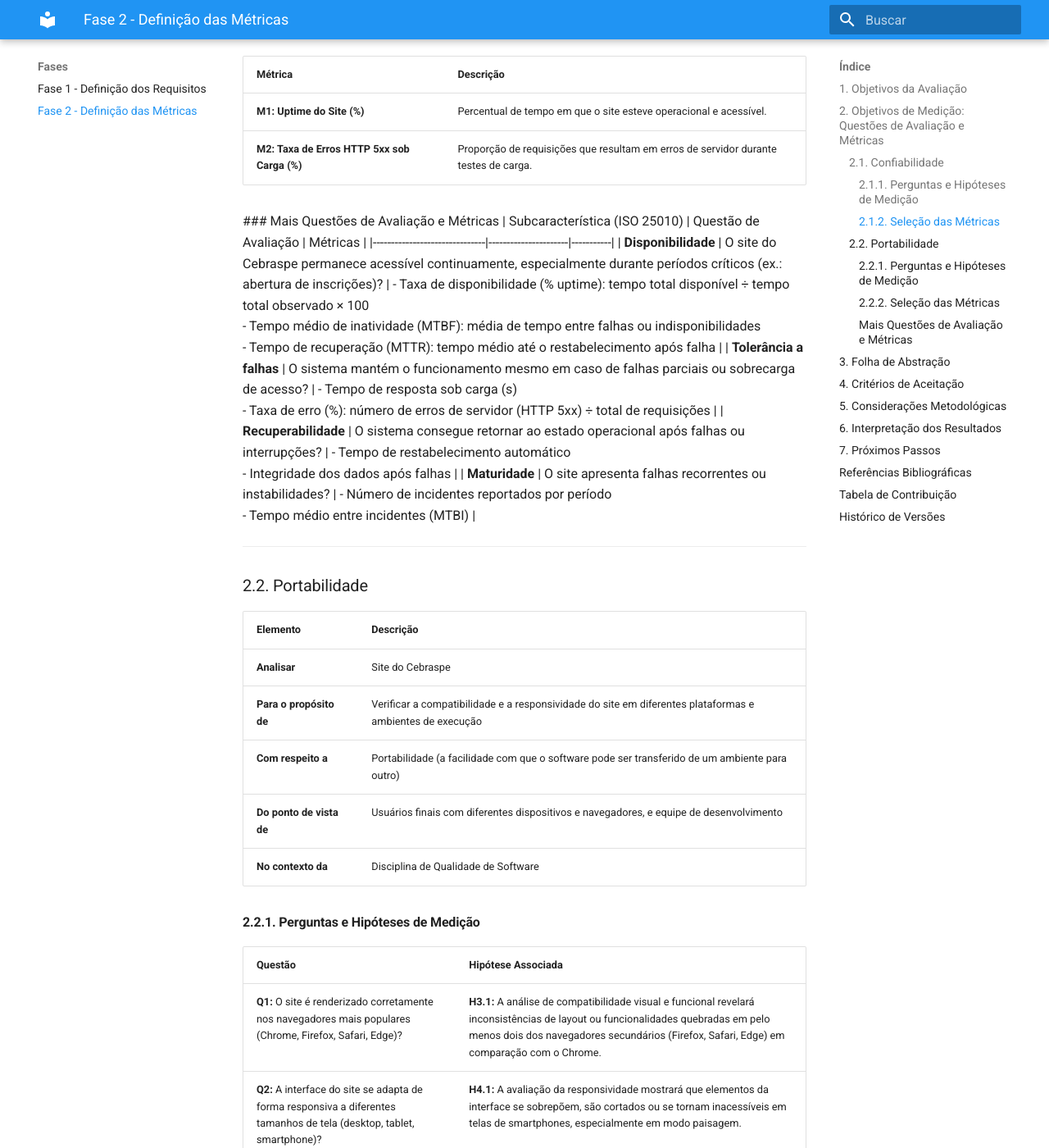
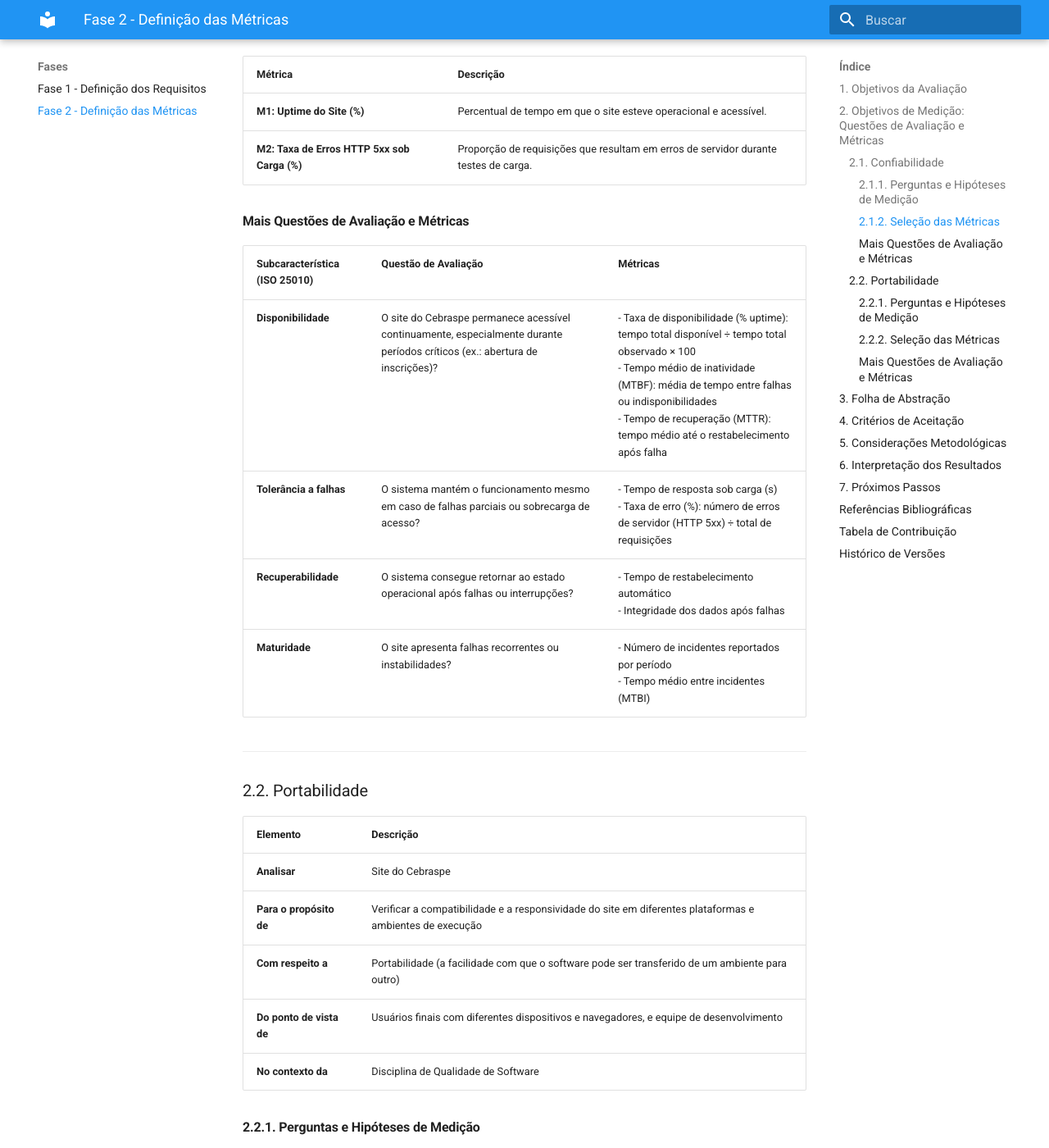
Before and after one commit to FCTE-Qualidade-de-Software-1/2025-2_T02_FRANCES-ALLEN, an MkDocs documentation site: the page built from docs/fase2.md, in a window 1280 px wide and 1400 px high, scrolled down 1911 px. Shown: the whole window at 82% size. Built offline with MkDocs 1.6.1 and Material for MkDocs 9.7.7, drawn with Linux system fonts in a browser that asks for light colours.

Commit message:
Fix header formatting in fase2.mdf

```diff
--- a/docs/fase2.md
+++ b/docs/fase2.md
@@ -56,7 +56,7 @@ Cada questão abaixo está associada a um ou mais **subatributos** da ISO/IEC 25
 | **M2: Taxa de Erros HTTP 5xx sob Carga (%)** | Proporção de requisições que resultam em erros de servidor durante testes de carga. |
 
 
- ### Mais Questões de Avaliação e Métricas
+#### Mais Questões de Avaliação e Métricas
 | Subcaracterística (ISO 25010) | Questão de Avaliação | Métricas |
 |-------------------------------|----------------------|-----------|
 | **Disponibilidade** | O site do Cebraspe permanece acessível continuamente, especialmente durante períodos críticos (ex.: abertura de inscrições)? | - Taxa de disponibilidade (% uptime): tempo total disponível ÷ tempo total observado × 100 <br> - Tempo médio de inatividade (MTBF): média de tempo entre falhas ou indisponibilidades <br> - Tempo de recuperação (MTTR): tempo médio até o restabelecimento após falha |
```
